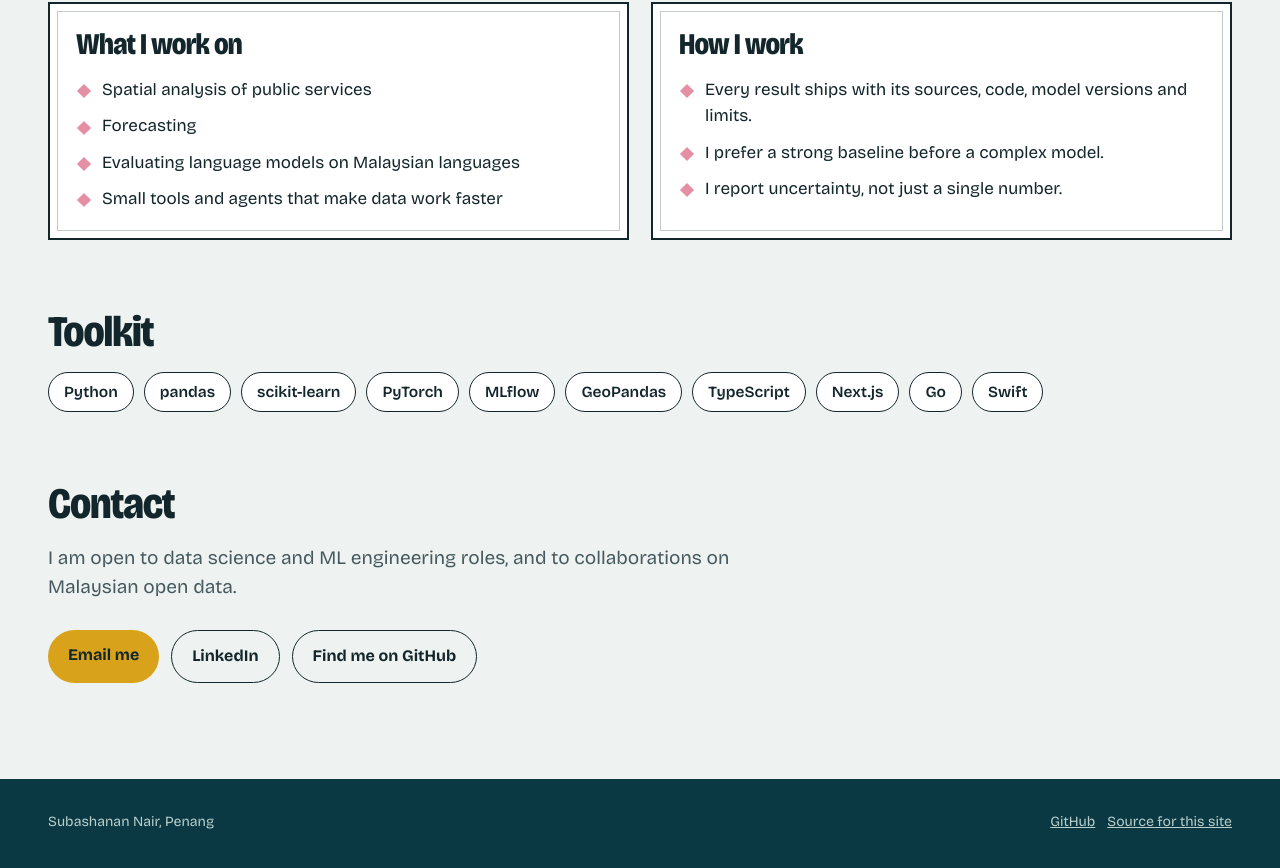
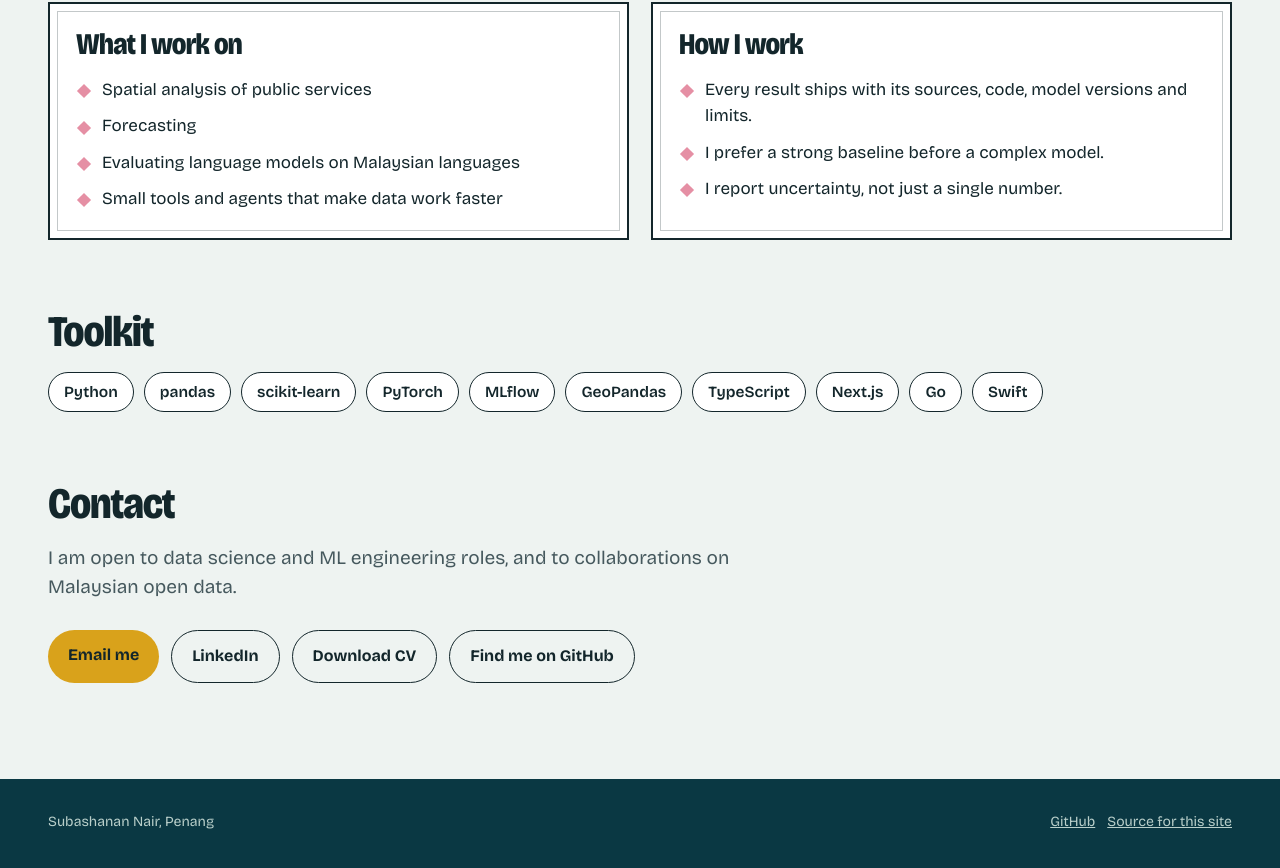
Before and after one commit to SubaashNair/subashanan-nair-portfolio, a Next.js app in the folder apps/web/: page /about in a window 1280 px wide. Shown: the part 428-1296 px from the top of the page. Built offline with nearby package versions, Linux system fonts and the light colour scheme.

Commit message:
feat: add CV download

```diff
--- a/apps/web/src/content/profile.ts
+++ b/apps/web/src/content/profile.ts
@@ -4,10 +4,11 @@ export interface ContactLinks {
   cv?: string;
 }
 
-// Contact links shown on the About page and the home About band. A missing value (the CV for now) hides its button.
+// Contact links shown on the About page and the home About band. A missing value hides its button.
 const contact: ContactLinks = {
   email: "subaashnair12@gmail.com",
   linkedin: "https://www.linkedin.com/in/subashanan-nair/",
+  cv: "/subashanan-nair-cv.pdf",
 };
 
 export const profile = {
```
Also changed, not shown: 2 other files (tests, documents, lock files or other folders).
